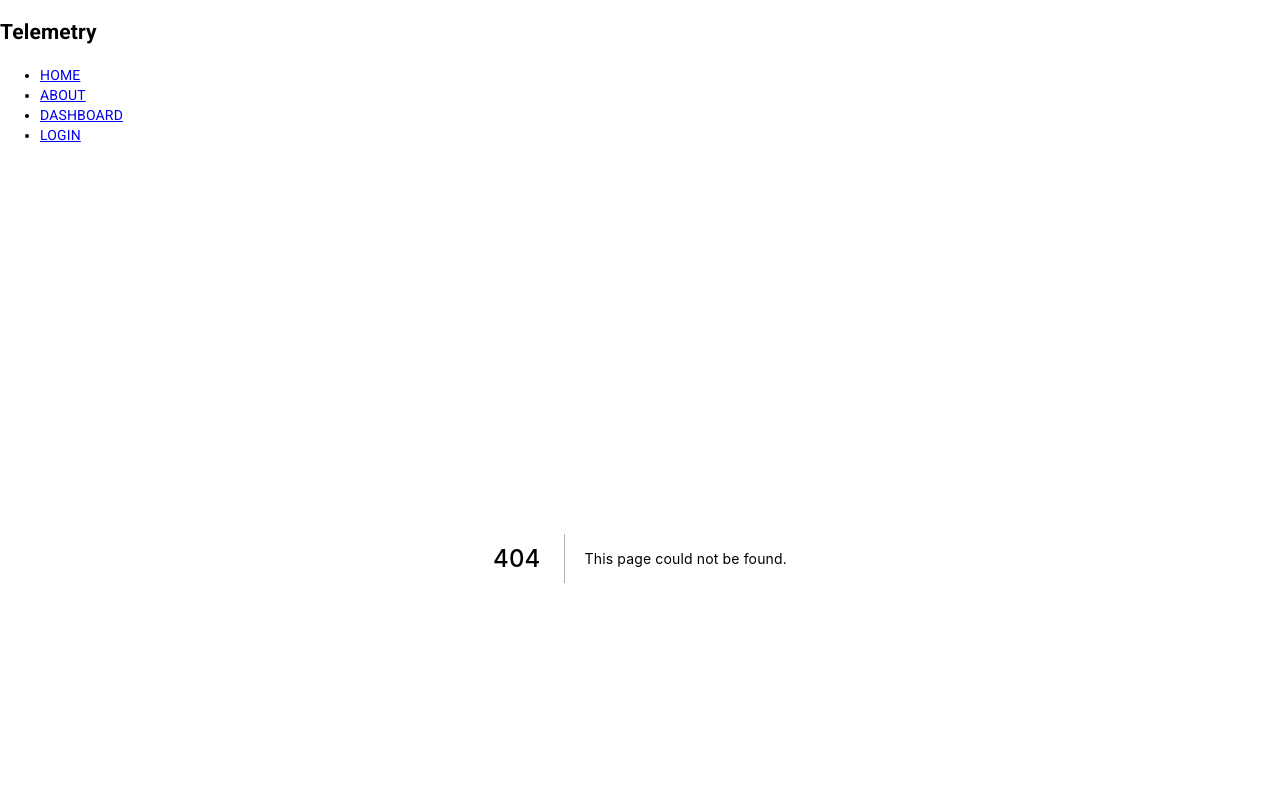
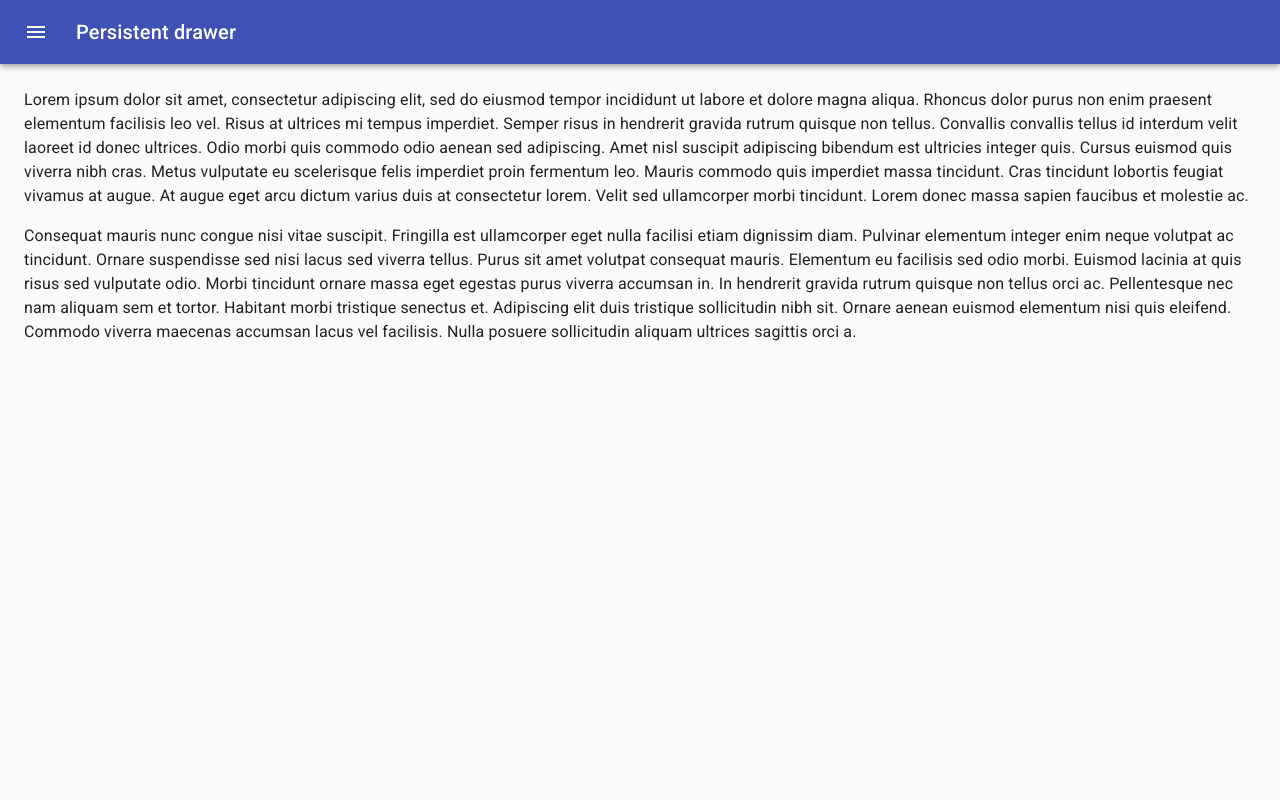
Before and after one commit to VirajPatidar/Telemetry-Dashboard, a Next.js app: page /dashboard in a window 1280 px wide. Before the commit this address had no page. Shown: the top 800 px of the page. Built offline with nearby package versions, Linux system fonts and the light colour scheme.

Commit message:
Navbar and dashboard fixed

```diff
--- a/components/Footer.js
+++ /dev/null
@@ -1,9 +0,0 @@
-const Footer = () => {
-    return (
-      <footer className="text-center">
-        &copy; Copyright 2021 Telemetry
-      </footer>
-    );
-  }
-
-export default Footer;
--- a/components/Layout.js
+++ /dev/null
@@ -1,14 +0,0 @@
-import Footer from './Footer'
-import Navbar from './Navbar'
-
-const Layout = ({ children }) => {
-  return (
-    <div className="content">
-      <Navbar />
-      { children }
-      <Footer />
-    </div>
-  );
-}
-
-export default Layout;
--- a/components/Navbar.js
+++ b/components/Navbar.js
@@ -1,20 +1,177 @@
-import Link from 'next/link';
+// import Link from 'next/link';
+// const Navbar = () => {
 
-const Navbar = () => {
+//   return (
+//         <nav className="row align-items-center">
+//             <div className="logo col-md-6">
+//                 <h1>Telemetry</h1>
+//             </div>
+//             <ul className="col-md-6 nav align-items-center justify-content-end">
+//                 <li className="nav-item"><Link href="/"><a className="nav-link">HOME</a></Link></li>
+//                 <li className="nav-item"><Link href="/about"><a className="nav-link">ABOUT</a></Link></li>
+//                 <li className="nav-item"><Link href="/dashboard"><a className="nav-link">DASHBOARD</a></Link></li>
+//                 <li className="nav-item"><Link href="/login/"><a className="nav-link">LOGIN</a></Link></li>
+//             </ul>
+//         </nav>
+//     );
+// }
+
+// export default Navbar;
+
+import React from 'react';
+import clsx from 'clsx';
+import { makeStyles, useTheme } from '@material-ui/core/styles';
+import Drawer from '@material-ui/core/Drawer';
+import CssBaseline from '@material-ui/core/CssBaseline';
+import AppBar from '@material-ui/core/AppBar';
+import Toolbar from '@material-ui/core/Toolbar';
+import List from '@material-ui/core/List';
+import Typography from '@material-ui/core/Typography';
+import Divider from '@material-ui/core/Divider';
+import IconButton from '@material-ui/core/IconButton';
+import MenuIcon from '@material-ui/icons/Menu';
+import ChevronLeftIcon from '@material-ui/icons/ChevronLeft';
+import ChevronRightIcon from '@material-ui/icons/ChevronRight';
+import ListItem from '@material-ui/core/ListItem';
+import ListItemIcon from '@material-ui/core/ListItemIcon';
+import ListItemText from '@material-ui/core/ListItemText';
+import InboxIcon from '@material-ui/icons/MoveToInbox';
+import MailIcon from '@material-ui/icons/Mail';
+
+const drawerWidth = 240;
+
+const useStyles = makeStyles((theme) => ({
+  root: {
+    display: 'flex',
+  },
+  appBar: {
+    transition: theme.transitions.create(['margin', 'width'], {
+      easing: theme.transitions.easing.sharp,
+      duration: theme.transitions.duration.leavingScreen,
+    }),
+  },
+  appBarShift: {
+    width: `calc(100% - ${drawerWidth}px)`,
+    marginLeft: drawerWidth,
+    transition: theme.transitions.create(['margin', 'width'], {
+      easing: theme.transitions.easing.easeOut,
+      duration: theme.transitions.duration.enteringScreen,
+    }),
+  },
+  menuButton: {
+    marginRight: theme.spacing(2),
+  },
+  hide: {
+    display: 'none',
+  },
+  drawer: {
+    width: drawerWidth,
+    flexShrink: 0,
+  },
+  drawerPaper: {
+    width: drawerWidth,
+  },
+  drawerHeader: {
+    display: 'flex',
+    alignItems: 'center',
+    padding: theme.spacing(0, 1),
+    // necessary for content to be below app bar
+    ...theme.mixins.toolbar,
+    justifyContent: 'flex-end',
+  },
+  content: {
+    flexGrow: 1,
+    padding: theme.spacing(3),
+    transition: theme.transitions.create('margin', {
+      easing: theme.transitions.easing.sharp,
+      duration: theme.transitions.duration.leavingScreen,
+    }),
+    marginLeft: -drawerWidth,
+  },
+  contentShift: {
+    transition: theme.transitions.create('margin', {
+      easing: theme.transitions.easing.easeOut,
+      duration: theme.transitions.duration.enteringScreen,
+    }),
+    marginLeft: 0,
+  },
+}));
+
+const Navbar = (props) => {
+  const classes = useStyles();
+  const theme = useTheme();
+  const [open, setOpen] = React.useState(false);
+
+  const handleDrawerOpen = () => {
+    setOpen(true);
+  };
+
+  const handleDrawerClose = () => {
+    setOpen(false);
+  };
 
   return (
-        <nav className="row align-items-center">
-            <div className="logo col-md-6">
-                <h1>Telemetry</h1>
-            </div>
-            <ul className="col-md-6 nav align-items-center justify-content-end">
-                <li className="nav-item"><Link href="/"><a className="nav-link">HOME</a></Link></li>
-                <li className="nav-item"><Link href="/about"><a className="nav-link">ABOUT</a></Link></li>
-                <li className="nav-item"><Link href="/dashboard"><a className="nav-link">DASHBOARD</a></Link></li>
-                <li className="nav-item"><Link href="/login/"><a className="nav-link">LOGIN</a></Link></li>
-            </ul>
-        </nav>
-    );
+    <>
+      <div className={classes.root}>
+        <CssBaseline />
+        <AppBar
+          position="fixed"
+          className={clsx(classes.appBar, {
+            [classes.appBarShift]: open,
+          })}
+        >
+          <Toolbar>
+            <IconButton
+              color="inherit"
+              aria-label="open drawer"
+              onClick={handleDrawerOpen}
+              edge="start"
+              className={clsx(classes.menuButton, open && classes.hide)}
+            >
+              <MenuIcon />
+            </IconButton>
+            <Typography variant="h6" noWrap>
+              Persistent drawer
+            </Typography>
+          </Toolbar>
+        </AppBar>
+        <Drawer
+          className={classes.drawer}
+          variant="persistent"
+          anchor="left"
+          open={open}
+          classes={{
+            paper: classes.drawerPaper,
+          }}
+        >
+          <div className={classes.drawerHeader}>
+            <IconButton onClick={handleDrawerClose}>
+              {theme.direction === 'ltr' ? <ChevronLeftIcon /> : <ChevronRightIcon />}
+            </IconButton>
+          </div>
+          <Divider />
+          <List>
+            {['Inbox', 'Starred', 'Send email', 'Drafts'].map((text, index) => (
+              <ListItem button key={text}>
+                <ListItemIcon>{index % 2 === 0 ? <InboxIcon /> : <MailIcon />}</ListItemIcon>
+                <ListItemText primary={text} />
+              </ListItem>
+            ))}
+          </List>
+          <Divider />
+          <List>
+            {['All mail', 'Trash', 'Spam'].map((text, index) => (
+              <ListItem button key={text}>
+                <ListItemIcon>{index % 2 === 0 ? <InboxIcon /> : <MailIcon />}</ListItemIcon>
+                <ListItemText primary={text} />
+              </ListItem>
+            ))}
+          </List>
+        </Drawer>
+      </div>
+      {React.cloneElement(props.children, { open: open })}
+    </>
+  );
 }
 
 export default Navbar;
--- a/package.json
+++ b/package.json
@@ -9,6 +9,7 @@
   },
   "dependencies": {
     "@material-ui/core": "^4.11.3",
+    "@material-ui/icons": "^4.11.2",
     "axios": "^0.21.1",
     "chart.js": "^2.9.4",
     "next": "10.0.6",
--- a/pages/_app.js
+++ b/pages/_app.js
@@ -1,4 +1,4 @@
-import Layout from '../components/Layout'
+import Navbar from '../components/Navbar'
 import React from 'react';
 import PropTypes from 'prop-types';
 import Head from 'next/head';
@@ -20,15 +20,15 @@
   return (
     <>
       <Head>
-        <title>My page</title>
+        <title>Telemetry</title>
         <meta name="viewport" content="minimum-scale=1, initial-scale=1, width=device-width" />
       </Head>
       {/* <ThemeProvider theme={theme}> */}
         {/* CssBaseline kickstart an elegant, consistent, and simple baseline to build upon. */}
         <CssBaseline />
-        <Layout>
+        <Navbar>
           <Component {...pageProps} />
-        </Layout>
+        </Navbar>
       {/* </ThemeProvider> */}
     </>
   );
--- /dev/null
+++ b/pages/dashboard.js
@@ -0,0 +1,78 @@
+import React from 'react';
+import clsx from 'clsx';
+import { makeStyles } from '@material-ui/core/styles';
+import CssBaseline from '@material-ui/core/CssBaseline';
+import Typography from '@material-ui/core/Typography';
+
+
+const drawerWidth = 240;
+
+const useStyles = makeStyles((theme) => ({
+  root: {
+    display: 'flex',
+  },
+  drawerHeader: {
+    display: 'flex',
+    alignItems: 'center',
+    padding: theme.spacing(0, 1),
+    // necessary for content to be below app bar
+    ...theme.mixins.toolbar,
+    justifyContent: 'flex-end',
+  },
+  content: {
+    flexGrow: 1,
+    padding: theme.spacing(3),
+    transition: theme.transitions.create('margin', {
+      easing: theme.transitions.easing.sharp,
+      duration: theme.transitions.duration.leavingScreen,
+    }),
+    marginLeft: 0,
+  },
+  contentShift: {
+    transition: theme.transitions.create('margin', {
+      easing: theme.transitions.easing.easeOut,
+      duration: theme.transitions.duration.enteringScreen,
+    }),
+    marginLeft: drawerWidth,
+  },
+}));
+
+export default function PersistentDrawerLeft(props) {
+  const classes = useStyles();
+
+  return (
+    <div className={classes.root}>
+      <CssBaseline />
+      <main
+        className={clsx(classes.content, {
+          [classes.contentShift]: props.open,
+        })}
+      >
+        <div className={classes.drawerHeader} />
+        <Typography paragraph>
+          Lorem ipsum dolor sit amet, consectetur adipiscing elit, sed do eiusmod tempor incididunt
+          ut labore et dolore magna aliqua. Rhoncus dolor purus non enim praesent elementum
+          facilisis leo vel. Risus at ultrices mi tempus imperdiet. Semper risus in hendrerit
+          gravida rutrum quisque non tellus. Convallis convallis tellus id interdum velit laoreet id
+          donec ultrices. Odio morbi quis commodo odio aenean sed adipiscing. Amet nisl suscipit
+          adipiscing bibendum est ultricies integer quis. Cursus euismod quis viverra nibh cras.
+          Metus vulputate eu scelerisque felis imperdiet proin fermentum leo. Mauris commodo quis
+          imperdiet massa tincidunt. Cras tincidunt lobortis feugiat vivamus at augue. At augue eget
+          arcu dictum varius duis at consectetur lorem. Velit sed ullamcorper morbi tincidunt. Lorem
+          donec massa sapien faucibus et molestie ac.
+        </Typography>
+        <Typography paragraph>
+          Consequat mauris nunc congue nisi vitae suscipit. Fringilla est ullamcorper eget nulla
+          facilisi etiam dignissim diam. Pulvinar elementum integer enim neque volutpat ac
+          tincidunt. Ornare suspendisse sed nisi lacus sed viverra tellus. Purus sit amet volutpat
+          consequat mauris. Elementum eu facilisis sed odio morbi. Euismod lacinia at quis risus sed
+          vulputate odio. Morbi tincidunt ornare massa eget egestas purus viverra accumsan in. In
+          hendrerit gravida rutrum quisque non tellus orci ac. Pellentesque nec nam aliquam sem et
+          tortor. Habitant morbi tristique senectus et. Adipiscing elit duis tristique sollicitudin
+          nibh sit. Ornare aenean euismod elementum nisi quis eleifend. Commodo viverra maecenas
+          accumsan lacus vel facilisis. Nulla posuere sollicitudin aliquam ultrices sagittis orci a.
+        </Typography>
+      </main>
+    </div>
+  );
+}
```
Also changed, not shown: 1 other file (tests, documents, lock files or other folders).
